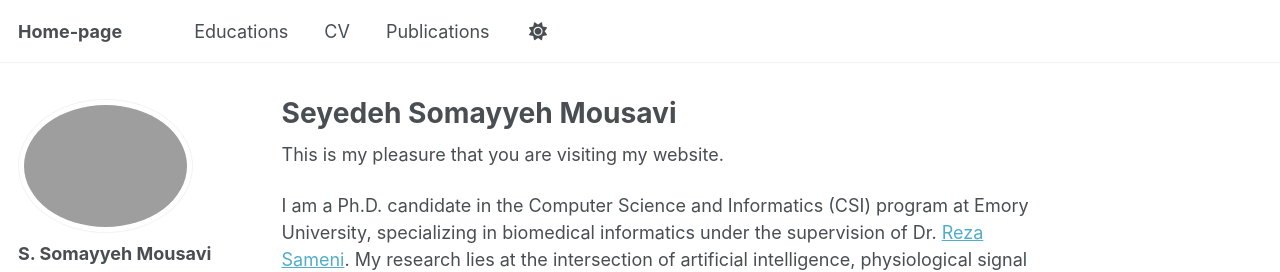
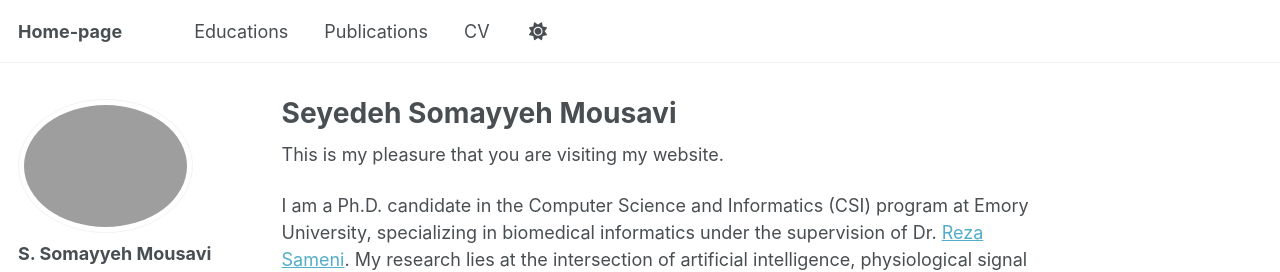
Before and after one commit to Somayyehmousavi/somayyehmousavi.github.io, a Jekyll site: the page built from _pages/about.md, in a window 1280 px wide. Shown: the top 272 px of the page. Built offline with Jekyll 4.4.1, drawn with Linux system fonts in a browser that asks for light colours; some web fonts are replaced; part of the change alters nothing that is shown.

```diff
--- a/_data/navigation.yml
+++ b/_data/navigation.yml
@@ -9,13 +9,13 @@
 
 main:
   - title: "Educations"
+    url: /educations/
+
+  - title: "Publications"
     url: /publications/
 
   - title: "CV"
     url: /files/paper1.pdf
-
-  - title: "Publications"
-    url: /publications/
 
  # - title: "Honors and Awards"
  #   url: /cv/
```
